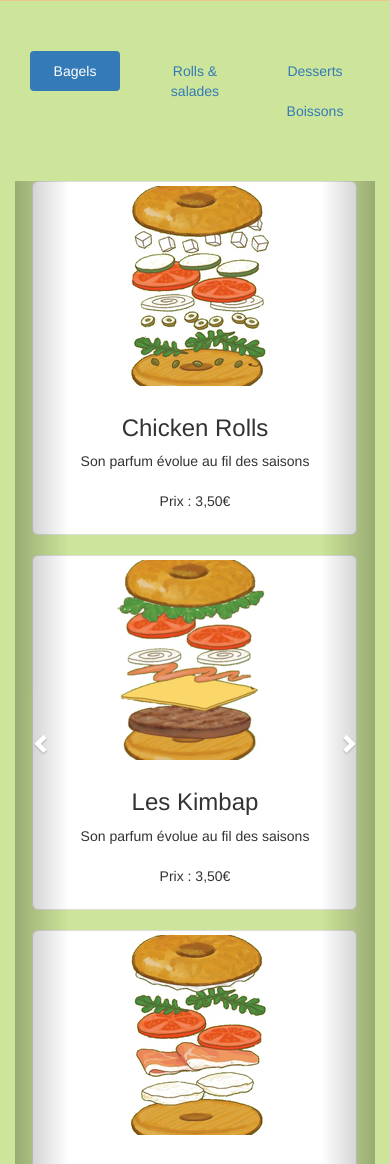
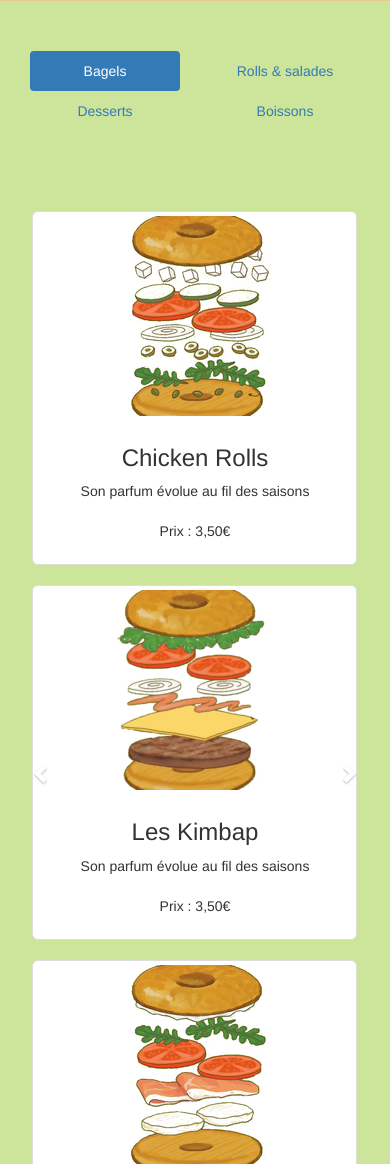
Before and after one commit to JulienOpto/cameleon_voyageur, a PHP site: page / in a window 390 px wide; the page is wider, and only the part inside the window is pictured. Shown: the part 2164-3328 px from the top of that part. Run offline with PHP 8.4, Linux system fonts and the light colour scheme.

Commit message:
correction de bugs responsive

```diff
--- a/css/stylesheet.css
+++ b/css/stylesheet.css
@@ -78,7 +78,6 @@ h2 {
 }
 
 .formules {
-	margin-bottom: 50px;
 	background-color: rgb(237,197,143);
 }
 
@@ -88,8 +87,9 @@ h2 {
 	background-color: rgb(237,197,143);
 }
 
-nav-menu {
-	margin-top: 20px;
+.nav-menu {
+	margin-top: 50px;
+	margin-bottom: 30px;
 }
 
 .nav-pills > li + li {
@@ -98,6 +98,14 @@ nav-menu {
 
 .zone-menu {
 	margin-top: 50px;
+}
+
+.carousel-control.right {
+	background-image: none;
+}
+
+.carousel-control.left {
+	background-image: none;
 }
 
 .photothumb {
--- a/index.html
+++ b/index.html
@@ -31,9 +31,9 @@
 						<!-- Barre de nav générale -->
 				    <div class="collapse navbar-collapse" id="bs-example-navbar-collapse-1">
 				      	<ul class="nav navbar-nav navbar-right">
-				        	<li><a href="#">Qui somme nous</a></li>
-				        	<li><a href="#">Notre Menu</a></li>
-				        	<li><a href="#">Ou nous trouvé</a></li>
+				        	<li><a href="#presentation">Qui somme nous</a></li>
+				        	<li><a href="#menu">Notre Menu</a></li>
+				        	<li><a href="#carte">Ou nous trouver</a></li>
 				        	<li><a href="https://www.facebook.com/lecameleonvoyageur/"><img src="img/logo-fb.jpeg" alt="logo FB" class="logo-fb"></a></li>
 				      	</ul>
 				    </div>
@@ -54,7 +54,7 @@
 
 
 			<!-- présentation -->
-			<div class="row">
+			<div class="row" id="presentation">
 				<div class="col-lg-8 col-lg-offset-2 col-md-8 col-md-offset-2 col-xm-8 col-xm-offset-2 col-xs-10 col-xs-offset-1 prez">
 					<h1>Bienvenue au Caméléon Voyageur</h1>
 					<p>Marc et Kim vous invite à venir goûter leur savoureuse cuisine, issue d'une fusion surprenante entre le bagel new-yorkais et la gastronomie coréenne.<br/>Ils sillonnent l'agglomération orléanaise toute la semaine, à bord de leur camion, dans la joie et la bonne humeur, pour partager leur amour des mélanges inattendus !<br/>Retrouvez les dès à présent à toutes les adresses listées. Marc et Kim vous attendent.</p>
@@ -76,8 +76,10 @@
 
 
 			<!-- présentation formules -->
+			<div class="row formules" id="menu">
+				<div class="col-xs-12"><h2>Notre carte</h2></div>
+			</div>
 			<div class="row formules">
-				<div class="col-xs-12"><h2>Notre carte</h2></div>
 				<div class="col-lg-3 col-sm-6 col-xs-12 thumbnail formule">
 					<img src="img/formule1.r.jpg">
 					<div class="caption"></div>
@@ -98,15 +100,15 @@
 
 
 			<!-- choix produits -->
-			<div class="row nav-menu">
+			<div class="row">
 
 				<!-- navigation produits -->
 				<nav class="col-md-8 col-md-offset-2 col-xs-12">
-					<ul class="nav nav-pills" role="tablist">
-						<li role="presentation" class="col-md-3 col-xs-4 active"><a href="#slider1" aria-controls="slider1" role="tab" data-toggle="pill">Bagels</a></li>
-						<li role="presentation" class="col-md-3 col-xs-4"><a href="#slider2" aria-controls="slider2" role="tab" data-toggle="pill">Rolls & salades</a></li>
-						<li role="presentation" class="col-md-3 col-xs-4"><a href="#desserts" aria-controls="desserts" role="tab" data-toggle="pill">Desserts</a></li>
-						<li role="presentation" class="col-md-3 col-xs-4"><a href="#boissons" aria-controls="boissons" role="tab" data-toggle="pill">Boissons</a></li>
+					<ul class="nav nav-pills nav-menu" role="tablist">
+						<li role="presentation" class="col-md-3 col-xs-6 active"><a href="#slider1" aria-controls="slider1" role="tab" data-toggle="pill">Bagels</a></li>
+						<li role="presentation" class="col-md-3 col-xs-6"><a href="#slider2" aria-controls="slider2" role="tab" data-toggle="pill">Rolls & salades</a></li>
+						<li role="presentation" class="col-md-3 col-xs-6"><a href="#desserts" aria-controls="desserts" role="tab" data-toggle="pill">Desserts</a></li>
+						<li role="presentation" class="col-md-3 col-xs-6"><a href="#boissons" aria-controls="boissons" role="tab" data-toggle="pill">Boissons</a></li>
 					</ul>
 				</nav>
 			</div>
@@ -325,7 +327,7 @@
 
 
 			<!-- Carte et Points d'étapes du foodtruck -->
-			<div class="row text-center">
+			<div class="row text-center" id="carte">
 
 				<!-- horaires -->
 				<div class="col-xs-offset-1 col-xs-10 col-sm-offset-1 col-sm-2">
```
